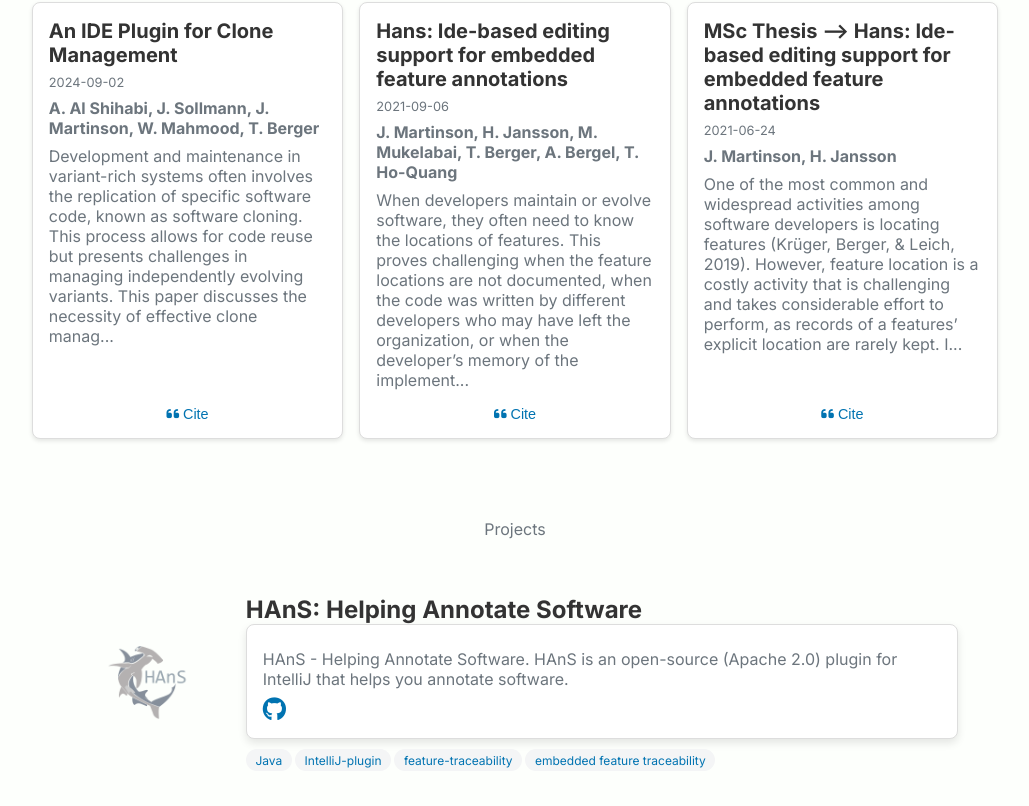
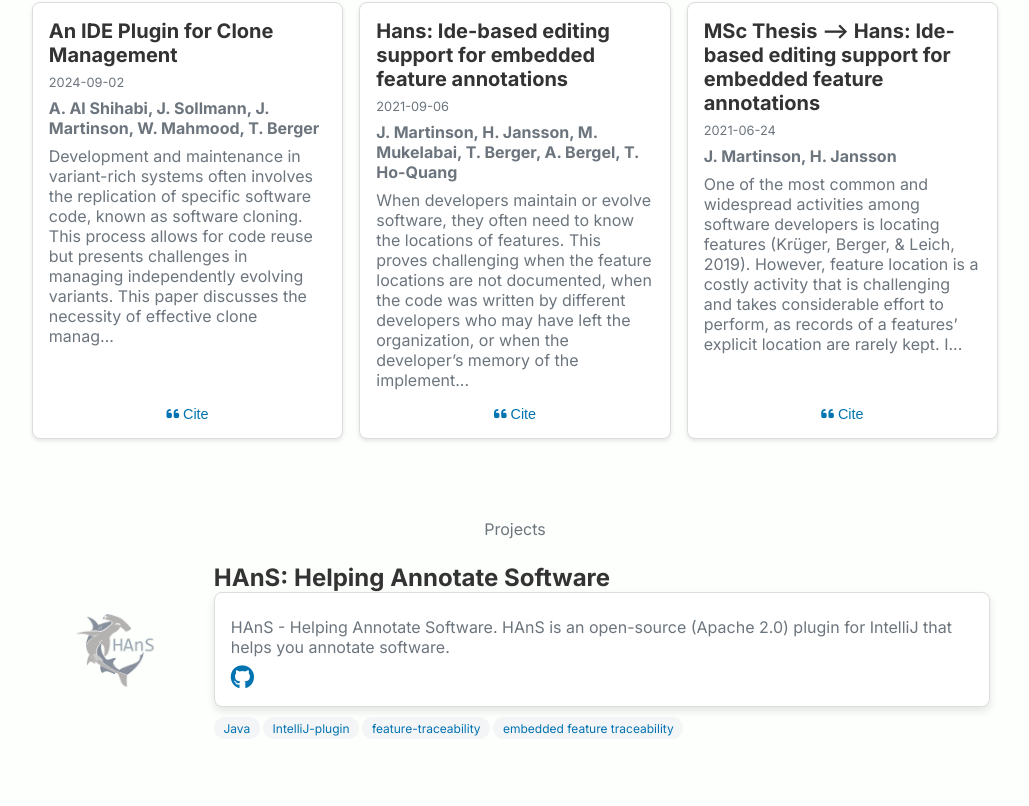
Before and after one commit to johmara/johmara.github.io, an Angular app: page /home in a window 1280 px wide. Shown: the part 1040-1846 px from the top of the page, without its empty margins (125-1154 px from the left). Built offline with nearby package versions, Linux system fonts and the light colour scheme.

Commit message:
first project version

```diff
--- a/src/app/projects/projects.component.scss
+++ b/src/app/projects/projects.component.scss
@@ -2,7 +2,7 @@
   display: flex;
   flex-direction: column;
   gap: 2rem; /* Add space between project cards */
-  padding: 2rem;
+  padding-bottom: 2rem;
 }
 
 .project-wrapper {
```
